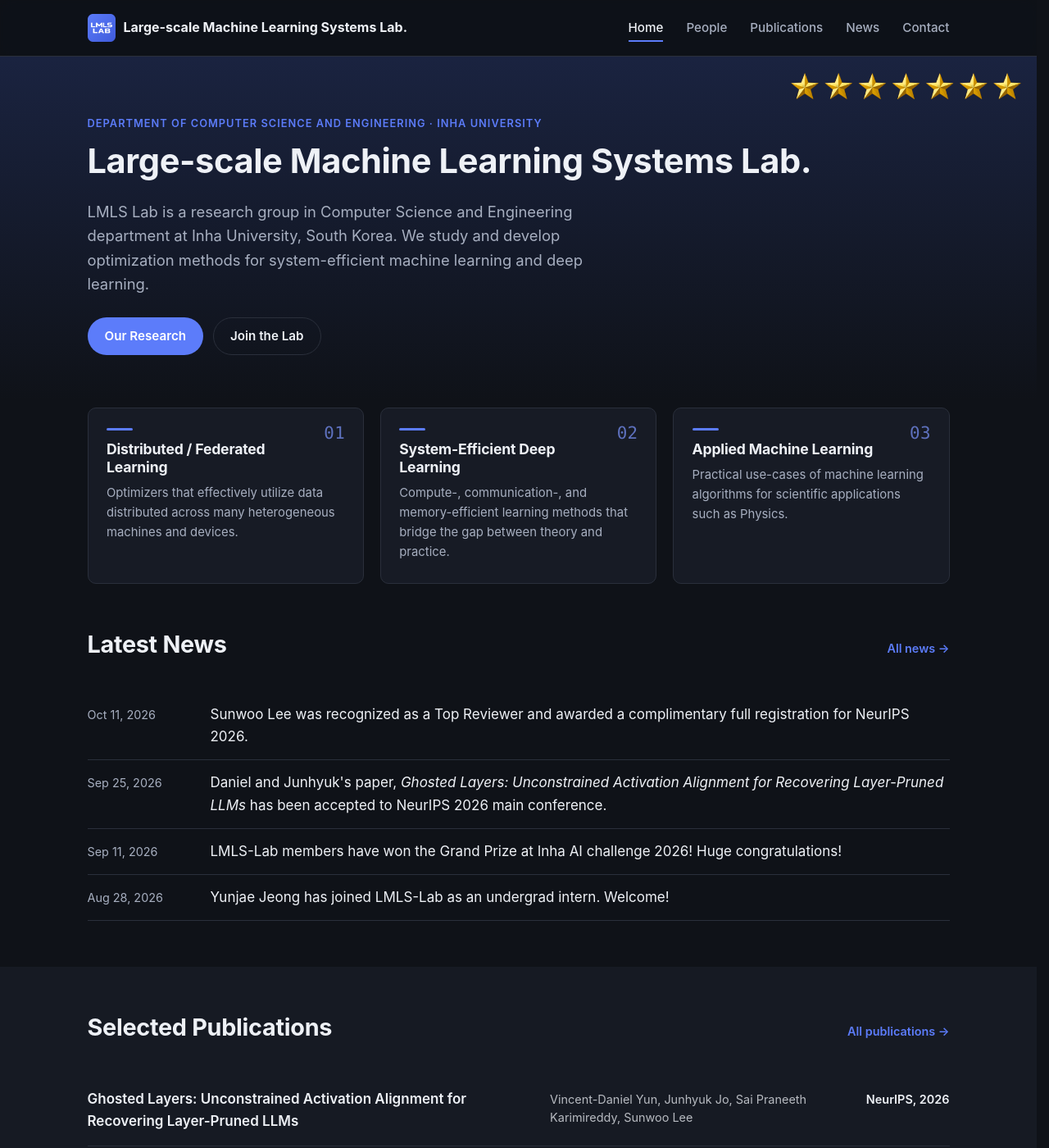
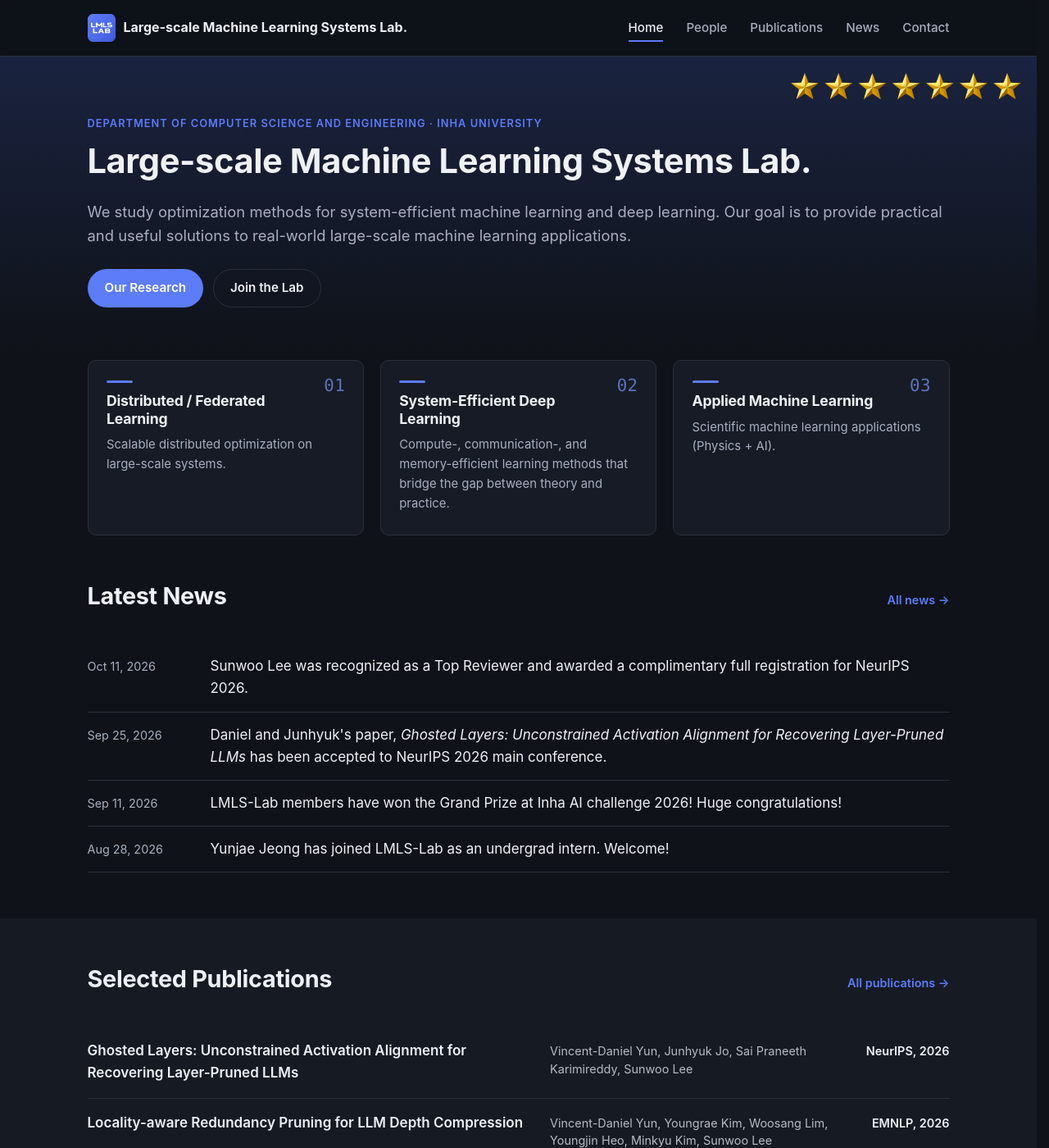
Before and after one commit to LMLS-Lab/lmls-lab.github.io, a Jekyll site: the page built from index.md, in a window 1280 px wide and 1400 px high. Shown: the whole window at 82% size. Built offline with Jekyll 4.4.1, drawn with Linux system fonts in a browser that asks for light colours.

Commit message:
Updated homepage.

```diff
--- a/assets/css/style.scss
+++ b/assets/css/style.scss
@@ -217,8 +217,9 @@ img { max-width: 100%; display: block; }
   margin-bottom: 0.75em;
 }
 
+/* Let the tagline span the full content width (same as the title) */
 .hero__lede {
-  max-width: 640px;
+  max-width: none;
   font-size: 1.15rem;
   color: var(--color-ink-soft);
 }
--- a/index.md
+++ b/index.md
@@ -3,15 +3,15 @@ layout: home
 title: Home
 
 # One-line mission shown under the lab name at the top of the home page.
-tagline: "LMLS Lab is a research group in Computer Science and Engineering department at Inha University, South Korea.  We study and develop optimization methods for system-efficient machine learning and deep learning."
+tagline: "We study optimization methods for system-efficient machine learning and deep learning. Our goal is to provide practical and useful solutions to real-world large-scale machine learning applications."
 
 # Research themes shown as numbered cards (01, 02, 03 ...) right below the top banner.
 # Add, remove, or reorder entries freely. Each needs a title and a short description.
 research_themes:
   - title: "Distributed / Federated Learning"
-    description: "Optimizers that effectively utilize data distributed across many heterogeneous machines and devices."
+    description: "Scalable distributed optimization on large-scale systems."
   - title: "System-Efficient Deep Learning"
     description: "Compute-, communication-, and memory-efficient learning methods that bridge the gap between theory and practice."
   - title: "Applied Machine Learning"
-    description: "Practical use-cases of machine learning algorithms for scientific applications such as Physics."
+    description: "Scientific machine learning applications (Physics + AI)."
 ---
```
